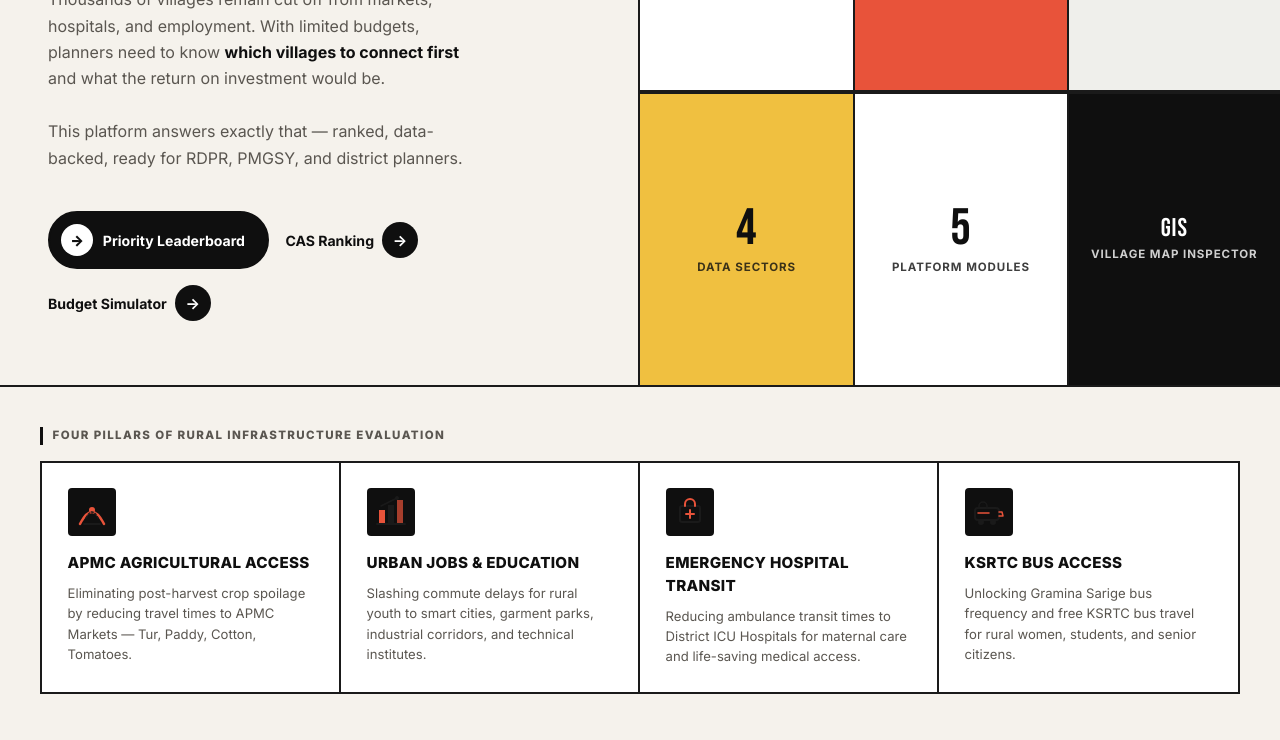
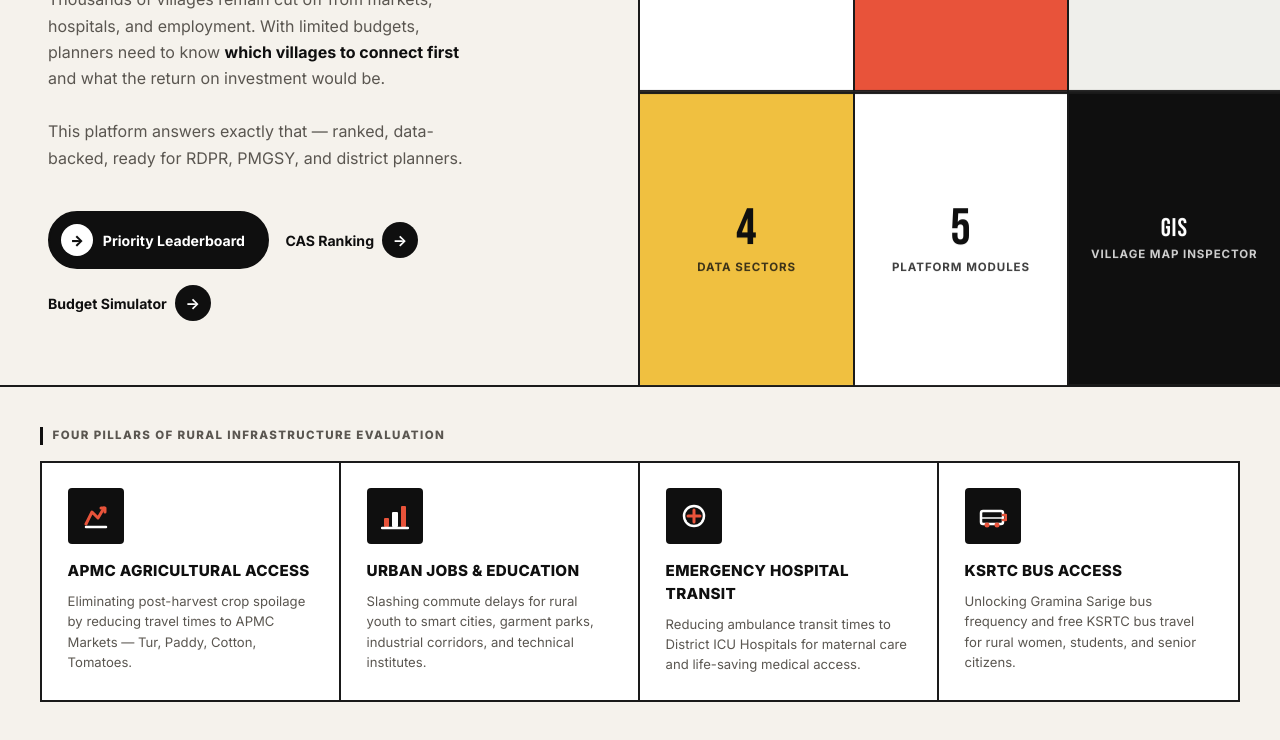
Before and after one commit to vinaysharshit23-ctrl/rural-road-connectivity, a website built with Vite: page index.html in a window 1280 px wide. Shown: the part 620-1360 px from the top of the page. Built offline with nearby package versions, Linux system fonts and the light colour scheme.

Commit message:
fix: bolder simpler pillar icons -- white+coral on black, 56px container

```diff
--- a/index.html
+++ b/index.html
@@ -75,10 +75,10 @@
       </div>
       <div class="section-label">Four Pillars of Rural Infrastructure Evaluation</div>
       <div class="pillars-grid">
-        <div class="pillar-card"><div class="pillar-icon"><svg width="32" height="32" viewBox="0 0 32 32" fill="none" xmlns="http://www.w3.org/2000/svg"><path d="M4 28 Q16 4 28 28" stroke="#E8533A" stroke-width="2.5" fill="none" stroke-linecap="round"/><circle cx="16" cy="14" r="3" fill="#E8533A"/><path d="M8 28h16" stroke="#1A1A1A" stroke-width="2" stroke-linecap="round"/><path d="M10 22 Q16 10 22 22" stroke="#1A1A1A" stroke-width="1.5" fill="none" stroke-linecap="round" stroke-dasharray="2 2"/></svg></div><h3>APMC Agricultural Access</h3><p>Eliminating post-harvest crop spoilage by reducing travel times to APMC Markets &mdash; Tur, Paddy, Cotton, Tomatoes.</p></div>
-        <div class="pillar-card"><div class="pillar-icon"><svg width="32" height="32" viewBox="0 0 32 32" fill="none" xmlns="http://www.w3.org/2000/svg"><rect x="4" y="14" width="6" height="14" fill="#E8533A"/><rect x="13" y="9" width="6" height="19" fill="#1A1A1A"/><rect x="22" y="4" width="6" height="24" fill="#E8533A" opacity="0.7"/><path d="M2 28h28" stroke="#1A1A1A" stroke-width="2" stroke-linecap="round"/><path d="M6 10 L14 6 L22 2" stroke="#1A1A1A" stroke-width="1.5" stroke-linecap="round" stroke-linejoin="round"/><circle cx="22" cy="2" r="2" fill="#1A1A1A"/></svg></div><h3>Urban Jobs &amp; Education</h3><p>Slashing commute delays for rural youth to smart cities, garment parks, industrial corridors, and technical institutes.</p></div>
-        <div class="pillar-card"><div class="pillar-icon"><svg width="32" height="32" viewBox="0 0 32 32" fill="none" xmlns="http://www.w3.org/2000/svg"><rect x="6" y="10" width="20" height="16" rx="2" stroke="#1A1A1A" stroke-width="2" fill="none"/><path d="M11 10V8a5 5 0 0110 0v2" stroke="#E8533A" stroke-width="2" stroke-linecap="round"/><line x1="16" y1="14" x2="16" y2="22" stroke="#E8533A" stroke-width="2" stroke-linecap="round"/><line x1="12" y1="18" x2="20" y2="18" stroke="#E8533A" stroke-width="2" stroke-linecap="round"/></svg></div><h3>Emergency Hospital Transit</h3><p>Reducing ambulance transit times to District ICU Hospitals for maternal care and life-saving medical access.</p></div>
-        <div class="pillar-card"><div class="pillar-icon"><svg width="32" height="32" viewBox="0 0 32 32" fill="none" xmlns="http://www.w3.org/2000/svg"><rect x="2" y="12" width="24" height="12" rx="3" stroke="#1A1A1A" stroke-width="2" fill="none"/><path d="M6 12V10a4 4 0 018 0v2" stroke="#1A1A1A" stroke-width="1.5" stroke-linecap="round"/><circle cx="8" cy="26" r="3" fill="#1A1A1A"/><circle cx="20" cy="26" r="3" fill="#1A1A1A"/><path d="M26 16h3l1 4h-4" stroke="#E8533A" stroke-width="1.5" stroke-linecap="round" stroke-linejoin="round"/><line x1="5" y1="17" x2="16" y2="17" stroke="#E8533A" stroke-width="1.5" stroke-linecap="round"/></svg></div><h3>KSRTC Bus Access</h3><p>Unlocking Gramina Sarige bus frequency and free KSRTC bus travel for rural women, students, and senior citizens.</p></div>
+        <div class="pillar-card"><div class="pillar-icon"><svg width="28" height="28" viewBox="0 0 28 28" fill="none" xmlns="http://www.w3.org/2000/svg"><path d="M4 22 L10 10 L16 16 L22 6" stroke="#E8533A" stroke-width="3" stroke-linecap="round" stroke-linejoin="round"/><path d="M19 6 L23 6 L23 10" stroke="#E8533A" stroke-width="3" stroke-linecap="round" stroke-linejoin="round"/><line x1="4" y1="25" x2="24" y2="25" stroke="white" stroke-width="2.5" stroke-linecap="round"/></svg></div><h3>APMC Agricultural Access</h3><p>Eliminating post-harvest crop spoilage by reducing travel times to APMC Markets &mdash; Tur, Paddy, Cotton, Tomatoes.</p></div>
+        <div class="pillar-card"><div class="pillar-icon"><svg width="28" height="28" viewBox="0 0 28 28" fill="none" xmlns="http://www.w3.org/2000/svg"><rect x="3" y="16" width="5" height="9" fill="#E8533A" rx="1"/><rect x="11" y="10" width="6" height="15" fill="white" rx="1"/><rect x="20" y="4" width="5" height="21" fill="#E8533A" rx="1"/><line x1="1" y1="26" x2="27" y2="26" stroke="white" stroke-width="2.5" stroke-linecap="round"/></svg></div><h3>Urban Jobs &amp; Education</h3><p>Slashing commute delays for rural youth to smart cities, garment parks, industrial corridors, and technical institutes.</p></div>
+        <div class="pillar-card"><div class="pillar-icon"><svg width="28" height="28" viewBox="0 0 28 28" fill="none" xmlns="http://www.w3.org/2000/svg"><circle cx="14" cy="14" r="10" stroke="white" stroke-width="2.5"/><line x1="14" y1="8" x2="14" y2="20" stroke="#E8533A" stroke-width="3" stroke-linecap="round"/><line x1="8" y1="14" x2="20" y2="14" stroke="#E8533A" stroke-width="3" stroke-linecap="round"/></svg></div><h3>Emergency Hospital Transit</h3><p>Reducing ambulance transit times to District ICU Hospitals for maternal care and life-saving medical access.</p></div>
+        <div class="pillar-card"><div class="pillar-icon"><svg width="28" height="28" viewBox="0 0 28 28" fill="none" xmlns="http://www.w3.org/2000/svg"><rect x="2" y="9" width="22" height="13" rx="2" stroke="white" stroke-width="2.5" fill="none"/><circle cx="8" cy="23" r="2.5" fill="#E8533A"/><circle cx="18" cy="23" r="2.5" fill="#E8533A"/><path d="M24 13 L27 13 L27 18 L24 18" stroke="#E8533A" stroke-width="2.5" stroke-linecap="round" stroke-linejoin="round"/><line x1="2" y1="16" x2="24" y2="16" stroke="white" stroke-width="1.5"/></svg></div><h3>KSRTC Bus Access</h3><p>Unlocking Gramina Sarige bus frequency and free KSRTC bus travel for rural women, students, and senior citizens.</p></div>
       </div>
     </section>
     <!-- Tab 1: Village Ranking Leaderboard -->
--- a/src/css/style.css
+++ b/src/css/style.css
@@ -397,13 +397,13 @@ body {
 .pillar-card:last-child { border-right: none; }
 .pillar-card:hover { background: var(--bg-card2); }
 .pillar-icon {
-  width: 48px; height: 48px;
+  width: 56px; height: 56px;
   background: var(--ink);
   border-radius: 4px;
   display: flex; align-items: center; justify-content: center;
   font-size: 1.3rem;
   margin-bottom: 1rem;
-  padding: 8px;
+  padding: 12px;
 }
 .pillar-card h3 {
   font-family: var(--font-main);
```
